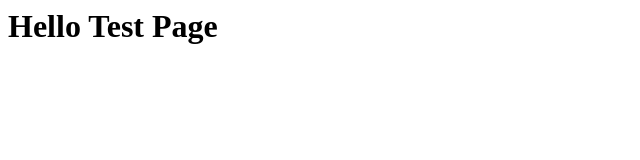
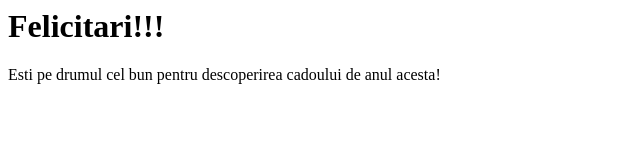
Before and after one commit to sentibot/MCGC, a plain HTML site: page index.html in a window 1280 px wide. Shown: the whole page, without its empty margins (0-640 px from the left). Drawn offline with Linux system fonts and the light colour scheme.

Commit message:
Update index.html

```diff
--- a/index.html
+++ b/index.html
@@ -1 +1,5 @@
-<h1>Hello Test Page</h1>
+<script type="text/javascript" src="/games.js"></script>
+
+<h1>Felicitari!!!</h1>
+<p>Esti pe drumul cel bun pentru descoperirea cadoului de anul acesta!</p>
+<p></p>
```
